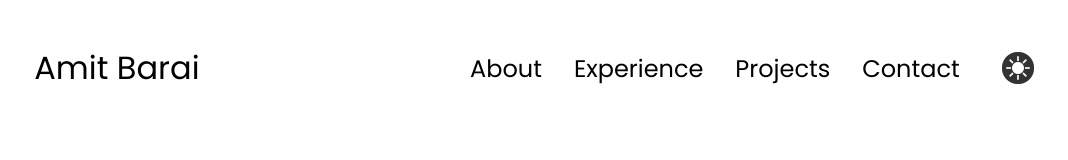
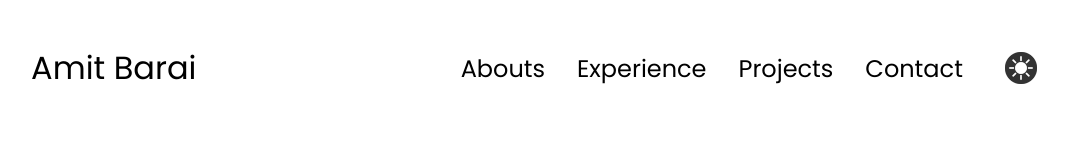
Before and after one commit to Amit-Barai123/Portfilio-website, a plain HTML site: page My porfilio/dark-and-light-mode-yt-tutorial-main/index.html in a window 1280 px wide. Shown: the top 160 px of the page, without its empty margins (101-1169 px from the left). Drawn offline with Linux system fonts and the light colour scheme.

Commit message:
Update index.html
about is updated

```diff
--- a/My porfilio/dark-and-light-mode-yt-tutorial-main/index.html
+++ b/My porfilio/dark-and-light-mode-yt-tutorial-main/index.html
@@ -13,7 +13,7 @@
       <div class="logo">Amit Barai</div>
       <div>
         <ul class="nav-links">
-          <li><a href="#About">About</a></li>
+          <li><a href="#About">Abouts</a></li>
           <li><a href="#Experience">Experience</a></li>
           <li><a href="#Projects">Projects</a></li>
           <li><a href="#Contact">Contact</a></li>
```
